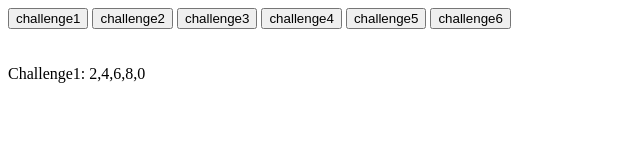
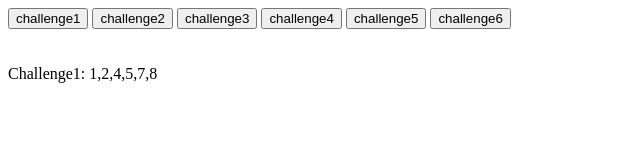
Before and after one commit to WisamAlhroub/Six-Challenges-PSEU, a plain HTML site: page index.html in a window 1280 px wide. Both pictures are taken after a click on the button "challenge1". Shown: the full height of the page, 0-640 px from the left. Drawn offline with Linux system fonts and the light colour scheme.

Commit message:
fixed an issue in challenge1

```diff
--- a/index.html
+++ b/index.html
@@ -8,7 +8,7 @@
 
 <body>
     <div>
-        <button onclick="onlyPositives([1,2,3,4,5,6,7,8,9,0])">challenge1</button>
+        <button onclick="onlyPositives([1,2,-3,4,5,-6,7,8,-9,0])">challenge1</button>
         <button onclick="conc([1,2,3], [4,5,6])">challenge2</button>
         <button onclick="isInIt('key2')">challenge3</button>
         <button onclick="isItArray([2,4])">challenge4</button>
--- a/scripts.js
+++ b/scripts.js
@@ -1,8 +1,6 @@
 function onlyPositives(arr) {
-    let results = [];
-    arr.forEach(element => {
-        if(element %2 == 0)
-            results.push(element);
+    let results = arr.filter( (a) => {
+        return a > 0;
     });
 
     document.getElementById("results").innerHTML = "\nChallenge1: \n" + results;
```
